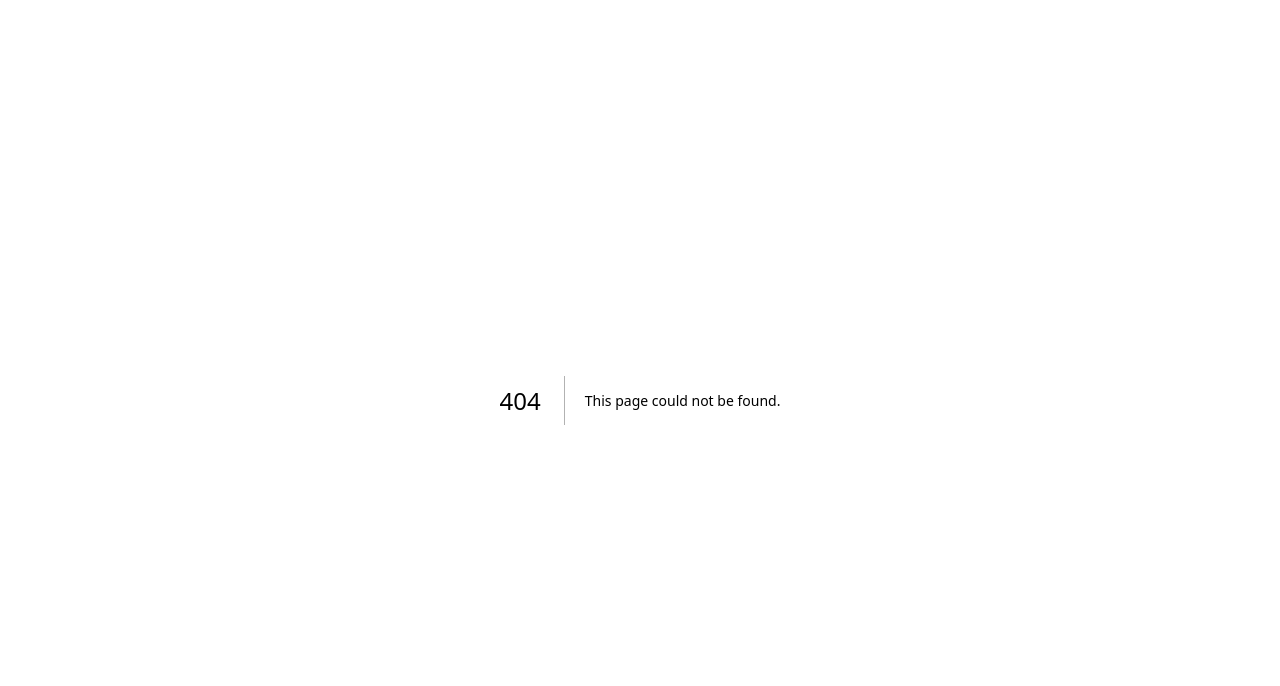
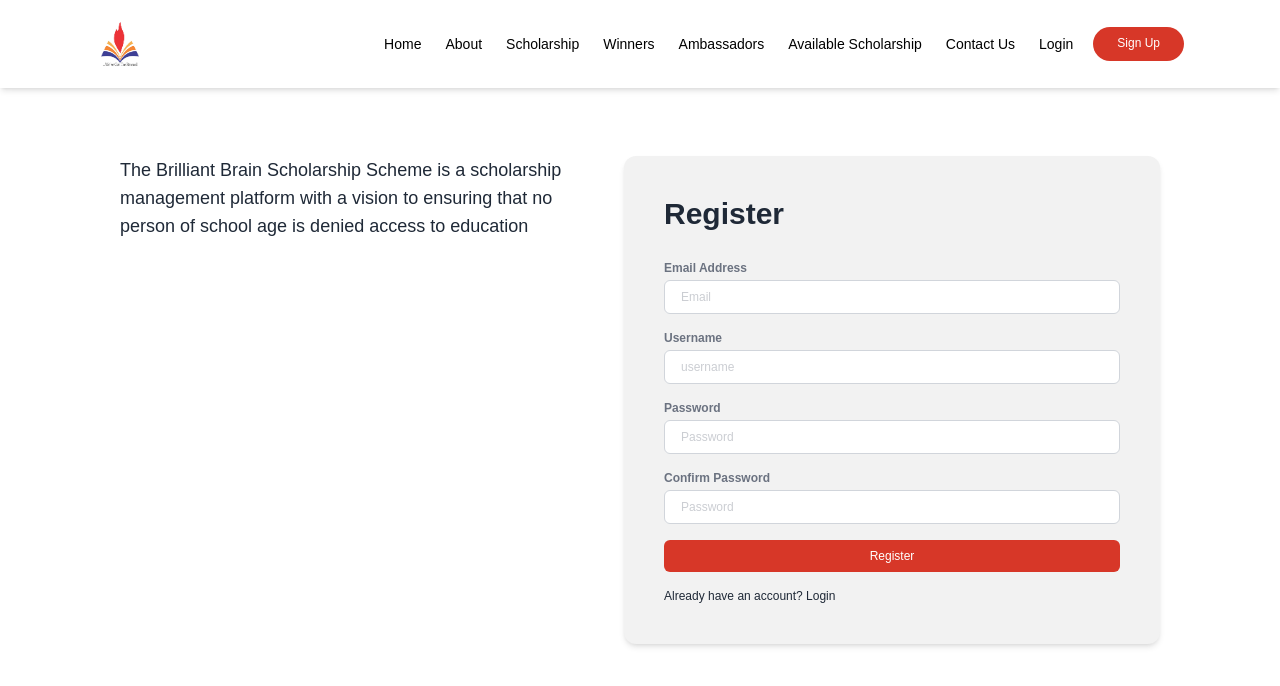
Before and after one commit to adefokun/brilliant-brain, a Next.js app: page /register in a window 1280 px wide. Before the commit this address had no page. Shown: the top 686 px of the page. Built offline with nearby package versions, Linux system fonts and the light colour scheme; a web font is replaced by a local one; what prettier-plugin-tailwindcss would draw is missing.

Commit message:
registration

```diff
--- a/components/Header/index.tsx
+++ b/components/Header/index.tsx
@@ -4,6 +4,7 @@ import { MdOutlineClose } from 'react-icons/md'
 import Logo from "@/assets/logo.jpg"
 import Link from 'next/link'
 import Image from 'next/image'
+import Button from '../Button'
 
 
 const Header = () => {
@@ -35,7 +36,11 @@ const Header = () => {
             </li>
             } */}
           </ul>
-          <Link href="/blogs" className={`py-2 pb-2.5 px-6 text-xs font-medium text-white bg-primary rounded-full`}>Sign Up</Link>
+          <Link href="/register">
+              <Button className={`py-2 pb-2.5 px-6 text-xs font-medium text-white bg-primary rounded-full`}>
+                Sign Up
+              </Button>
+          </Link>
         </nav>
       </header>
         <div className={`md:hidden shadow fixed top-0 right-0 w-5/6 min-h-screen h-screen bg-white text-black px-4  py-2 md:px-10 z-30 ${isOpen ? "translate-x-0" : "translate-x-full"} transition-all duration-300`}>
@@ -59,7 +64,11 @@ const Header = () => {
                 </li>
               } */}
             </ul>
-            <Link href="/blogs" className={`py-2 pb-2.5 px-6 text-xs font-medium text-white bg-primary rounded-full w-fit`}>Sign Up</Link>
+            <Link href="/register">
+              <Button>
+                Sign Up
+              </Button>
+            </Link>
           </nav>
         </div>
         { isOpen ?
--- /dev/null
+++ b/components/RegisterSuccess/index.tsx
@@ -0,0 +1,19 @@
+import Link from 'next/link'
+import React from 'react'
+
+const RegisterSuccess = () => {
+  return (
+    <div className='min-h-screen flex flex-col justify-center items-center gap-12'>
+        <div className="h-40 w-40 bg-gray"></div>
+        <div className="flex flex-col gap-3">
+            <h1 className="text-3xl font-bold text-primary font-argentinum mb-3">Registration Successful</h1>
+            <p className="text-sm text-gray-500">You have successfully registered for the Brilliant Brain Scholarship Scheme. You will be notified when your application has been approved.</p>
+        </div>
+        <Link href="/login" className="text-xs hover:underline">
+            Login to your Account
+        </Link>
+    </div>
+  )
+}
+
+export default RegisterSuccess
--- a/pages/_app.tsx
+++ b/pages/_app.tsx
@@ -1,5 +1,6 @@
 import '@/styles/globals.css'
 import type { AppProps } from 'next/app'
+import "@fontsource/argentum-sans"
 
 export default function App({ Component, pageProps }: AppProps) {
   return <Component {...pageProps} />
--- /dev/null
+++ b/pages/register-success.tsx
@@ -0,0 +1,25 @@
+import Header from '@/components/Header'
+import Link from 'next/link'
+import React from 'react'
+
+const RegisterSuccess = () => {
+  return (
+    <div className='min-h-screen flex flex-col justify-center items-center text-center'>
+        <Header />
+        <div className='flex flex-col justify-center items-center gap-12 max-w-lg'>
+            <div className="h-40 w-40 bg-gray-200"></div>
+            <div className="flex flex-col justify-center items-center gap-1">
+                <h1 className="text-4xl font-extrabold text-primary font-argentinum">Registration Successful</h1>
+                <p className="text-xl text-gray-500">
+                    Thank you for signing up
+                </p>
+            </div>
+            <Link href="/login" className="text-lg font-bold hover:underline grad-to-right px-8 py-4 rounded-lg text-white">
+                Login to your Account
+            </Link>
+        </div>
+    </div>
+  )
+}
+
+export default RegisterSuccess
--- /dev/null
+++ b/pages/register.tsx
@@ -0,0 +1,52 @@
+import Button from '@/components/Button'
+import Header from '@/components/Header'
+import Link from 'next/link'
+import React from 'react'
+
+const Register = () => {
+    const [success, setSuccess] = React.useState(true)
+
+
+  return (
+    <div>
+        <Header />
+        <div className="flex flex-col items-center justify-center min-h-screen">
+            <section className="section mb-32 pt-32">
+                <div className="flex flex-col md:flex-row gap-4 md:gap-12">
+                    <div className="flex-1 flex flex-col gap-4">
+                        <p className="md:text-lg mb-4">The Brilliant Brain Scholarship Scheme is a scholarship management platform with a vision to ensuring that no person of school age is denied access to education </p>
+                    </div>
+                    <div className="flex-1 flex flex-col p-4 md:p-10 bg-[#F2F2F2] rounded-xl shadow-md">
+                        <h1 className="text-3xl font-bold text-gray-800 font-argentinum mb-3">Register</h1>
+                        <form className="flex flex-col gap-4 mt-4 text-xs">
+                            <div className='flex flex-col gap-1'>
+                                <label htmlFor="email" className="text-xs font-semibold text-gray-500">Email Address</label>
+                                <input type="email" placeholder="Email" className="px-4 py-2 border border-gray-300 rounded-md focus:outline-none focus:ring-2 focus:ring-primary focus:border-transparent placeholder:opacity-35 placeholder:text-xs text-xs" />
+                            </div>
+                            <div className='flex flex-col gap-1'>
+                                <label htmlFor="username" className="text-xs font-semibold text-gray-500">Username</label>
+                                <input type="text" placeholder="username" className="px-4 py-2 border border-gray-300 rounded-md focus:outline-none focus:ring-2 focus:ring-primary focus:border-transparent placeholder:opacity-35 placeholder:text-xs text-xs" />
+                            </div>
+                            <div className='flex flex-col gap-1'>
+                                <label htmlFor="email" className="text-xs font-semibold text-gray-500">Password</label>
+                                <input type="password" placeholder="Password" className="px-4 py-2 border border-gray-300 rounded-md focus:outline-none focus:ring-2 focus:ring-primary focus:border-transparent placeholder:opacity-35 placeholder:text-xs text-xs" />
+                            </div>
+                            <div className='flex flex-col gap-1'>
+                                <label htmlFor="email" className="text-xs font-semibold text-gray-500">Confirm Password</label>
+                                <input type="password" placeholder="Password" className="px-4 py-2 border border-gray-300 rounded-md focus:outline-none focus:ring-2 focus:ring-primary focus:border-transparent placeholder:opacity-35 placeholder:text-xs text-xs" />
+                            </div>
+                            <Button className="px-4 py-2 text-white bg-primary rounded-md hover:bg-primary-hover focus:bg-primary-hover focus:outline-none">Register</Button>
+                            <Link href="/login" className="text-xs hover:underline">
+                                Already have an account? Login
+                            </Link>
+                        </form>
+                    </div>
+                </div>
+            </section>
+
+        </div>
+    </div>
+  )
+}
+
+export default Register
```
